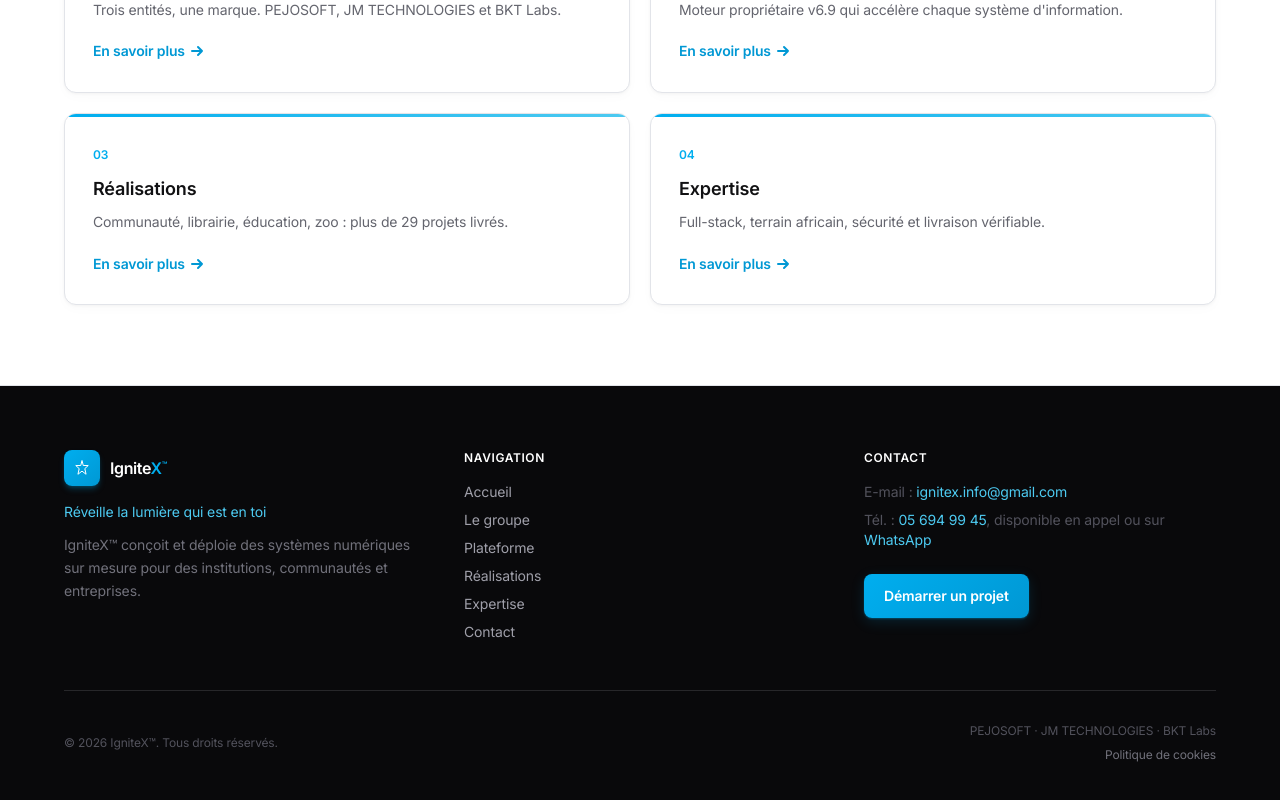
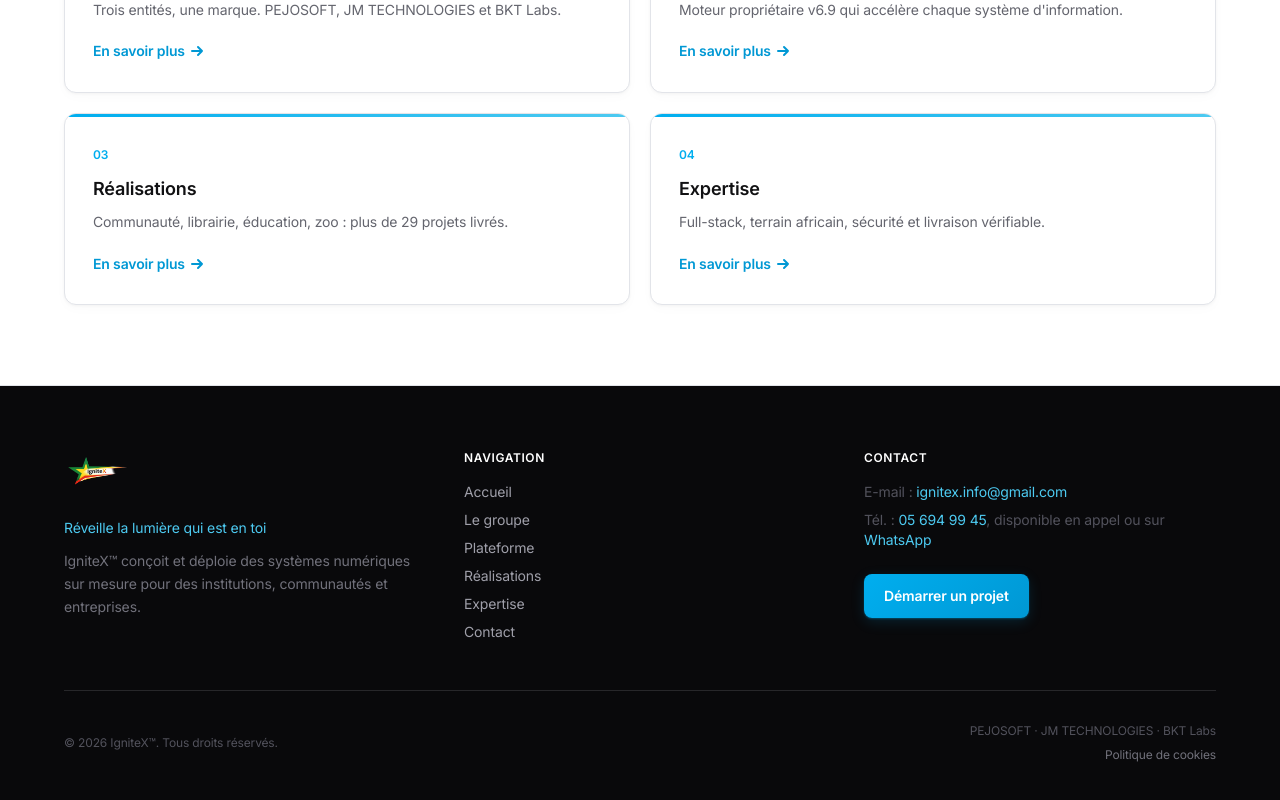
Before and after one commit to CO-ESP-CS1/IgniteX, a Next.js app: page / in a window 1280 px wide. Shown: the part 1274-2074 px from the top of the page. Built offline with nearby package versions, Linux system fonts and the light colour scheme.

Commit message:
Agrandit le logo header et aligne le footer sur l'image officielle.
Le footer utilise désormais le logo IgniteX transparent à la place de l'étoile bleue.

Co-authored-by: Cursor <cursoragent@cursor.com>

```diff
--- a/components/logo.tsx
+++ b/components/logo.tsx
@@ -10,7 +10,6 @@ type LogoProps = {
 export function Logo({ variant = "header", className = "" }: LogoProps) {
   const isFooter = variant === "footer";
 
-  if (!isFooter) {
   return (
     <Link
       href="/"
@@ -22,41 +21,13 @@ export function Logo({ variant = "header", className = "" }: LogoProps) {
         alt={brand.trademark}
         width={1024}
         height={682}
-          className="h-12 w-auto max-w-[14rem] object-contain sm:h-14 sm:max-w-[17rem]"
-          priority
+        className={
+          isFooter
+            ? "h-10 w-auto max-w-[12rem] object-contain sm:h-11 sm:max-w-[13rem]"
+            : "h-14 w-auto max-w-[15rem] object-contain sm:h-16 sm:max-w-[18rem]"
+        }
+        priority={!isFooter}
       />
     </Link>
   );
 }
-
-  return (
-    <Link
-      href="/"
-      className={`group inline-flex min-w-0 items-center gap-2.5 ${className}`}
-      aria-label={`${brand.trademark}, accueil`}
-    >
-      <span className="flex h-9 w-9 shrink-0 items-center justify-center rounded-lg bg-gradient-to-br from-ignitex-500 to-ignitex-600 shadow-md shadow-ignitex-500/25">
-        <svg
-          viewBox="0 0 32 32"
-          fill="none"
-          className="h-5 w-5"
-          aria-hidden="true"
-        >
-          <path
-            d="M16 4L18 12H26L20.5 17L22.5 26L16 21L9.5 26L11.5 17L6 12H14L16 4Z"
-            stroke="white"
-            strokeWidth="1.6"
-            strokeLinejoin="round"
-          />
-        </svg>
-      </span>
-
-      <span className="flex flex-col leading-none">
-        <span className="text-base font-semibold tracking-tight text-white">
-          Ignite<span className="text-ignitex-500">X</span>
-          <span className="text-[0.55em] align-super text-ignitex-500">™</span>
-        </span>
-      </span>
-    </Link>
-  );
-}
```
Lines whose indentation alone changed are shown as unchanged.
